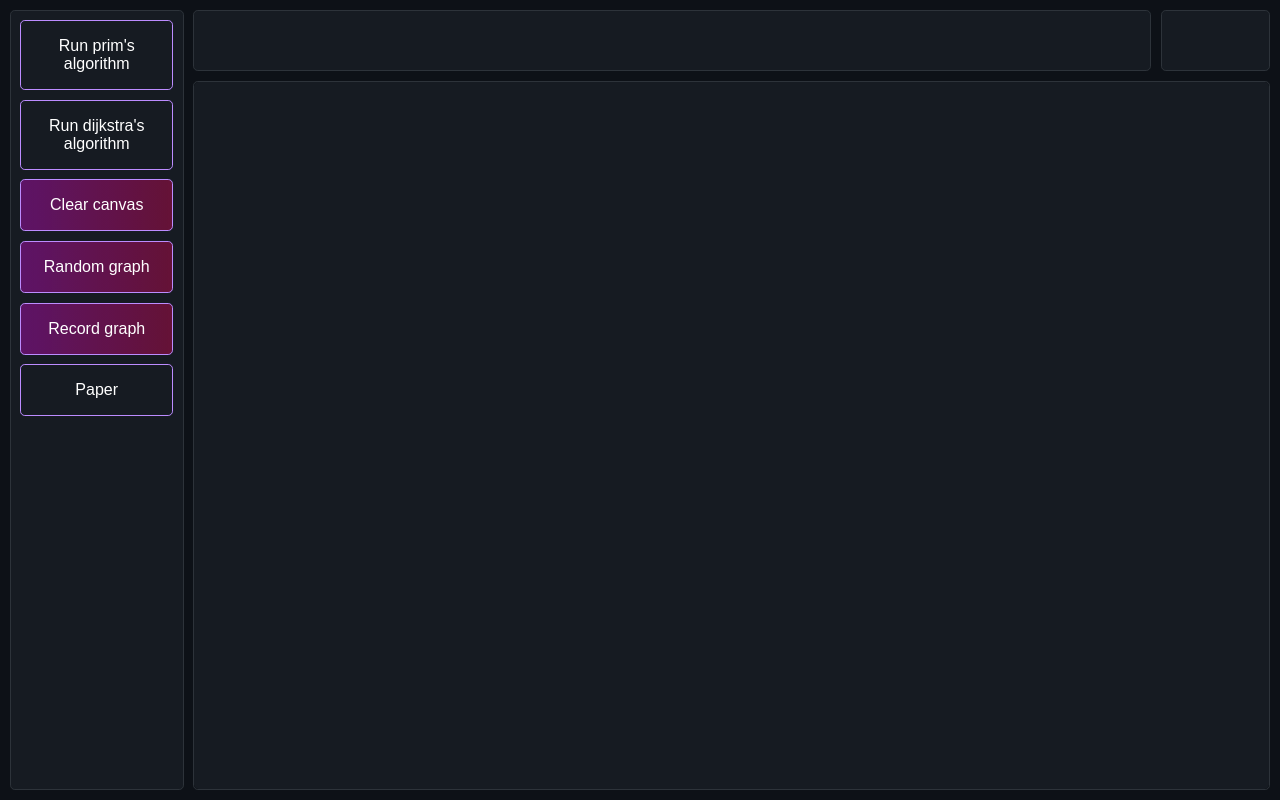
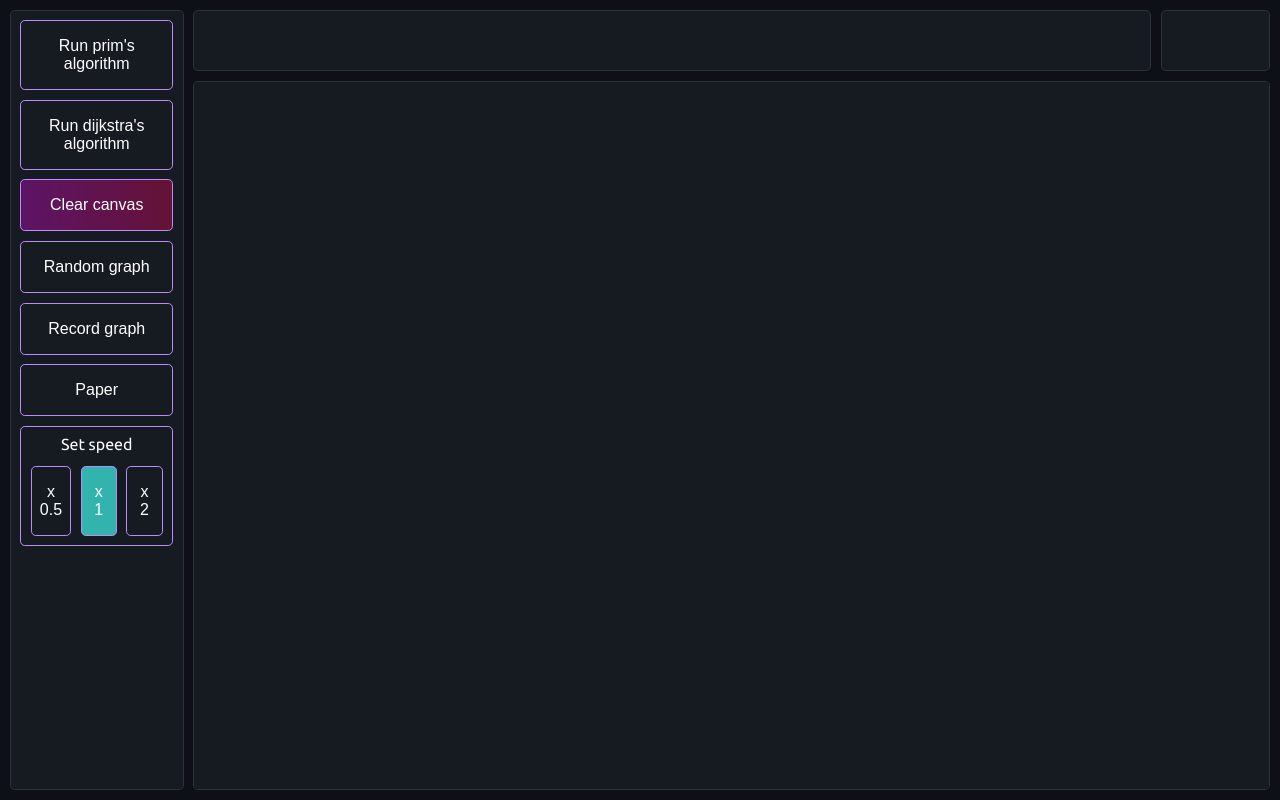
Before and after one commit to adiletbaimyrza/dijkstra-prim-visualization, a React (Vite) app in the folder dijkstra-prim-visualization/: page / in a window 1280 px wide. Built offline with nearby package versions, Linux system fonts and the light colour scheme.

Commit message:
Refactor Navbar component and add speed control

```diff
--- a/dijkstra-prim-visualization/src/components/Navbar/Navbar.jsx
+++ b/dijkstra-prim-visualization/src/components/Navbar/Navbar.jsx
@@ -9,7 +9,11 @@ import { createPortal } from "react-dom";
 import graphs from "../../assets/graphs/graphs";
 
 const Navbar = () => {
-  const { nodes, edges, setNodes, setEdges } = useContext(GraphParamsContext);
+  const { nodes, edges, setNodes, setEdges, speed, setSpeed } =
+    useContext(GraphParamsContext);
+
+  const [activeButton, setActiveButton] = useState(1);
+
   const { setShowErrorModal, showPaperModal, setShowPaperModal } =
     useContext(ErrorModalContext);
 
@@ -18,7 +22,7 @@ const Navbar = () => {
   const animatePrim = () => {
     if (areAllNodesConnected(nodes, edges)) {
       const animationsData = runPrim(nodes, edges);
-      startAnimations(animationsData);
+      startAnimations(animationsData, speed);
     } else {
       setShowErrorModal({
         show: true,
@@ -30,7 +34,7 @@ const Navbar = () => {
   const animateDijkstra = () => {
     if (areAllNodesConnected(nodes, edges)) {
       const animationsData = runDijkstra(nodes, edges);
-      startAnimations(animationsData);
+      startAnimations(animationsData, speed);
     } else {
       setShowErrorModal({
         show: true,
@@ -108,6 +112,11 @@ const Navbar = () => {
     setEdges(graph.edges);
   };
 
+  const setSpeedHandler = (speed) => {
+    setActiveButton(speed);
+    setSpeed(speed);
+  };
+
   return (
     <>
       <div className={styles.Navbar}>
@@ -116,13 +125,23 @@ const Navbar = () => {
         <button id={styles.clearCanvas} onClick={resetEdgesAndNodes}>
           Clear canvas
         </button>
-        <button id={styles.clearCanvas} onClick={getRandomGraph}>
-          Random graph
-        </button>
-        <button id={styles.clearCanvas} onClick={recordGraph}>
-          Record graph
-        </button>
+        <button onClick={getRandomGraph}>Random graph</button>
+        <button onClick={recordGraph}>Record graph</button>
         <button onClick={() => setShowPaperModal(true)}>Paper</button>
+        <div className={styles.setSpeed}>
+          <div className={styles.setSpeedText}>Set speed</div>
+          <div className={styles.setSpeedButtons}>
+            {[0.5, 1, 2].map((speed) => (
+              <button
+                key={speed}
+                className={activeButton === speed ? styles.active : ""}
+                onClick={() => setSpeedHandler(speed)}
+              >
+                x {speed}
+              </button>
+            ))}
+          </div>
+        </div>
       </div>
 
       {showPaperModal &&
--- a/dijkstra-prim-visualization/src/components/Navbar/Navbar.module.css
+++ b/dijkstra-prim-visualization/src/components/Navbar/Navbar.module.css
@@ -7,13 +7,11 @@
   flex-direction: column;
   padding: 0.3rem;
 }
-.Navbar > * {
-  border-radius: 0.3rem;
-}
 .Navbar button {
   color: white;
   font-size: 1rem;
   border: 1px solid #bc8cff;
+  border-radius: 0.3rem;
   background: none;
   padding: 1rem 0.5rem;
   margin: 0.3rem;
@@ -28,4 +26,24 @@
 }
 .Navbar #clearCanvas:hover {
   background: linear-gradient(90deg, rgba(203, 9, 158, 0.6768908247) 0%, rgba(255, 0, 71, 0.7553221972) 100%);
+}
+.Navbar .setSpeed {
+  display: flex;
+  flex-direction: column;
+  border: 1px solid #bc8cff;
+  border-radius: 0.3rem;
+  margin: 0.3rem;
+}
+.Navbar .setSpeed .setSpeedText {
+  color: white;
+  text-align: center;
+  padding: 0.5rem;
+}
+.Navbar .setSpeed .setSpeedButtons {
+  display: grid;
+  grid-template-columns: 1fr 1fr 1fr;
+  margin: 0 0.3rem 0.3rem 0.3rem;
+}
+.Navbar .setSpeed .setSpeedButtons button.active {
+  background-color: #33b3ae;
 }/*# sourceMappingURL=Navbar.module.css.map */
--- a/dijkstra-prim-visualization/src/components/Navbar/Navbar.module.scss
+++ b/dijkstra-prim-visualization/src/components/Navbar/Navbar.module.scss
@@ -7,14 +7,11 @@
   flex-direction: column;
   padding: 0.3rem;
 
-  & > * {
-    border-radius: 0.3rem;
-  }
-
   button {
     color: white;
     font-size: 1rem;
     border: 1px solid #bc8cff;
+    border-radius: 0.3rem;
     background: none;
     padding: 1rem 0.5rem;
     margin: 0.3rem;
@@ -45,4 +42,28 @@
       );
     }
   }
+
+  .setSpeed {
+    display: flex;
+    flex-direction: column;
+    border: 1px solid #bc8cff;
+    border-radius: 0.3rem;
+    margin: 0.3rem;
+
+    .setSpeedText {
+      color: white;
+      text-align: center;
+      padding: 0.5rem;
+    }
+
+    .setSpeedButtons {
+      display: grid;
+      grid-template-columns: 1fr 1fr 1fr;
+      margin: 0 0.3rem 0.3rem 0.3rem;
+
+      button.active {
+        background-color: #33b3ae;
+      }
+    }
+  }
 }
--- a/dijkstra-prim-visualization/src/components/Navbar/animations.js
+++ b/dijkstra-prim-visualization/src/components/Navbar/animations.js
@@ -8,18 +8,18 @@ const INITIAL_STROKE_WIDTH = "2";
 const SELECT_STROKE_WIDTH = "8";
 const UNSELECT_STROKE_WIDTH = "3";
 
-const startAnimations = async (animationsData) => {
-  const changeStyles = async (animationsData) => {
+const startAnimations = async (animationsData, speed) => {
+  const changeStyles = async (animationsData, speed) => {
     for (const step of animationsData.stepsWithIds) {
       for (const edgeId of step.checkedEdgeIds) {
         const edge = document.getElementById(edgeId);
         edge.style.stroke = YELLOW;
 
-        await sleep(500);
+        await sleep(500 / speed);
 
         resetEdgeStyles(edgeId);
 
-        await sleep(500);
+        await sleep(500 / speed);
       }
 
       const edge = document.getElementById(step.selectedEdgeId);
@@ -27,7 +27,7 @@ const startAnimations = async (animationsData) => {
       edge.style.stroke = GREEN;
       edge.style.strokeWidth = SELECT_STROKE_WIDTH;
 
-      await sleep(1000);
+      await sleep(1000 / speed);
     }
 
     if (animationsData.algorithmType === "prim") {
@@ -77,7 +77,7 @@ const startAnimations = async (animationsData) => {
     }
   };
 
-  await changeStyles(animationsData);
+  await changeStyles(animationsData, speed);
   await resetAllStyles(animationsData);
 };
 
```
Also changed, not shown: 1 other file (tests, documents, lock files or other folders).
